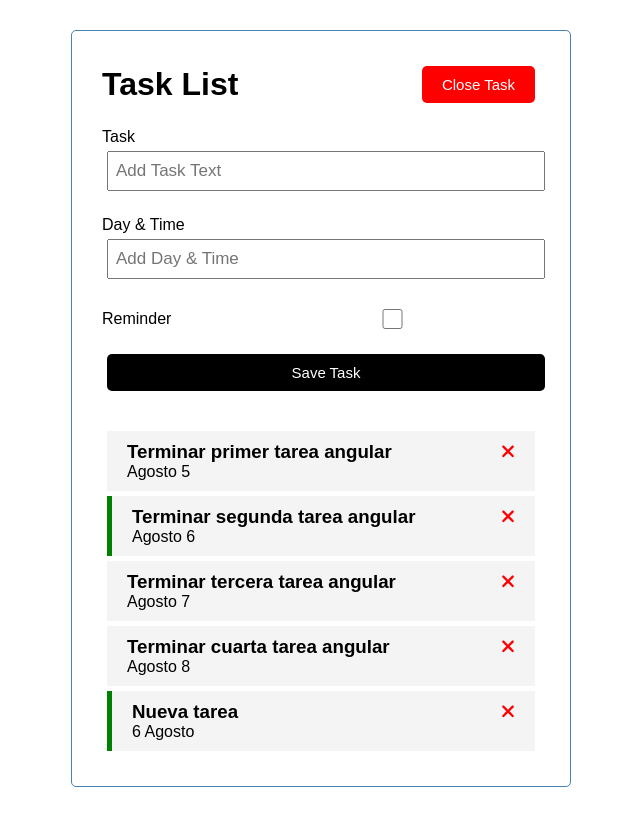
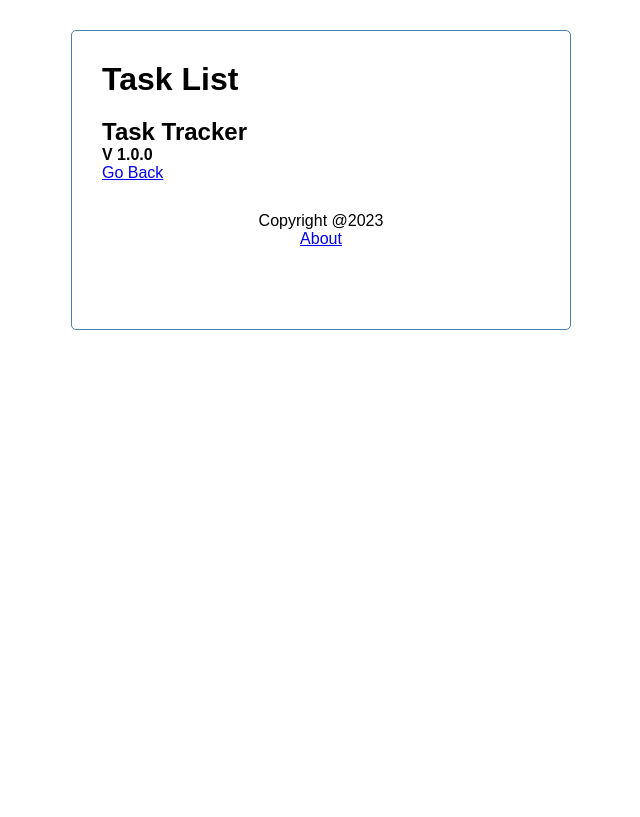
Before and after one commit to Flaviabel/Task-list-angular, an Angular app: page /about in a window 1280 px wide. Shown: the whole page, without its empty margins (319-959 px from the left). Built offline with nearby package versions, Linux system fonts and the light colour scheme; data requests are answered from the project's data file.

Commit message:
add route

```diff
--- a/db.json
+++ b/db.json
@@ -4,7 +4,7 @@
       "id": 1,
       "text": "Terminar primer tarea angular",
       "day": "Agosto 5",
-      "reminder": false
+      "reminder": true
   },
   {
       "id": 2,
@@ -23,12 +23,6 @@
       "text": "Terminar cuarta tarea angular",
       "day": "Agosto 8",
       "reminder": false
-    },
-    {
-      "text": "Nueva tarea",
-      "day": "6 Agosto",
-      "reminder": true,
-      "id": 5
   }
   ]
 }
--- a/src/app/app.component.html
+++ b/src/app/app.component.html
@@ -1,4 +1,5 @@
 <div class="container">
   <app-header></app-header>
-  <app-tasks></app-tasks>
+  <router-outlet></router-outlet>
+  <app-footer></app-footer>
 </div>
--- a/src/app/app.module.ts
+++ b/src/app/app.module.ts
@@ -2,6 +2,7 @@
 import { BrowserModule } from '@angular/platform-browser';
 import { HttpClientModule } from '@angular/common/http';
 import { FormsModule } from '@angular/forms'
+import { RouterModule, Routes } from '@angular/router';
 import { AppComponent } from './app.component';
 import { HeaderComponent } from './components/header/header.component';
 import { ButtonComponent } from './components/button/button.component';
@@ -9,6 +10,13 @@
 import { TasksItemComponent } from './components/tasks-item/tasks-item.component';
 import { FontAwesomeModule } from '@fortawesome/angular-fontawesome';
 import { AddTaskComponent } from './components/add-task/add-task.component';
+import { AboutComponent } from './components/about/about.component';
+import { FooterComponent } from './components/footer/footer.component';
+
+const appRoutes: Routes = [
+  { path: '', component: TasksComponent },
+  { path: 'about', component: AboutComponent }
+]
 
 @NgModule({
   declarations: [
@@ -17,13 +25,16 @@
     ButtonComponent,
     TasksComponent,
     TasksItemComponent,
-    AddTaskComponent
+    AddTaskComponent,
+    AboutComponent,
+    FooterComponent
   ],
   imports: [
     BrowserModule,
     FontAwesomeModule,
     HttpClientModule,
-    FormsModule
+    FormsModule,
+    RouterModule.forRoot(appRoutes, { enableTracing: true })
   ],
   providers: [],
   bootstrap: [AppComponent]
--- /dev/null
+++ b/src/app/components/about/about.component.html
@@ -0,0 +1,5 @@
+<div>
+    <h2>Task Tracker</h2>
+    <h4>V 1.0.0</h4>
+    <a routerLink="/">Go Back</a>
+</div>
--- a/src/app/components/add-task/add-task.component.html
+++ b/src/app/components/add-task/add-task.component.html
@@ -1,4 +1,4 @@
-<form class="add-form" (ngSubmit)="onSubmit()">
+<form class="add-form" (ngSubmit)="onSubmit()" *ngIf="showAddTask">
     <div class="form-control">
         <label for="text">Task</label>
         <input type="text" name="text" id="text" placeholder="Add Task Text" [(ngModel)]="text">
--- /dev/null
+++ b/src/app/components/footer/footer.component.css
@@ -0,0 +1,4 @@
+footer{
+    margin-top: 30px;
+    text-align: center;
+}
--- /dev/null
+++ b/src/app/components/footer/footer.component.html
@@ -0,0 +1,4 @@
+<footer>
+    <p>Copyright @2023</p>
+    <a routerLink="/about">About</a>
+</footer>
--- a/src/app/components/header/header.component.html
+++ b/src/app/components/header/header.component.html
@@ -1,4 +1,4 @@
 <header>
     <h1>{{title}}</h1>
-    <app-button color="{{showAddTask ? 'red': 'green'}}" text="{{showAddTask ? 'Close Task': 'Add Task'}}" (btnClick)="toogleAddTask()"></app-button>
+    <app-button color="{{showAddTask ? 'red': 'green'}}" text="{{showAddTask ? 'Close Task': 'Add Task'}}" (btnClick)="toogleAddTask()" *ngIf="hasRoute('/')"></app-button>
 </header>
--- a/src/app/components/header/header.component.ts
+++ b/src/app/components/header/header.component.ts
@@ -1,6 +1,7 @@
 import { Component, OnInit } from '@angular/core';
 import { UiService } from 'src/app/service/ui.service';
 import { Subscription } from 'rxjs';
+import {Router} from '@angular/router'
 
 @Component({
   selector: 'app-header',
@@ -13,7 +14,8 @@
   subscription?: Subscription;
 
   constructor(
-    private uiService: UiService
+    private uiService: UiService,
+    private router: Router
   ) {
     this.subscription = this.uiService.onToggle().subscribe(value => this.showAddTask = value);
   }
@@ -24,4 +26,8 @@
     this.uiService.toggleAddTask();
   }
 
+  hasRoute(route: string){
+    return this.router.url===route
+  }
+
 }
```
Also changed, not shown: src/app/components/about/about.component.ts (added, +10 -0 lines), src/app/components/footer/footer.component.ts (added, +10 -0 lines), src/app/components/about/about.component.css (added), 2 other files (tests, documents, lock files or other folders). Lines whose indentation alone changed are shown as unchanged.
